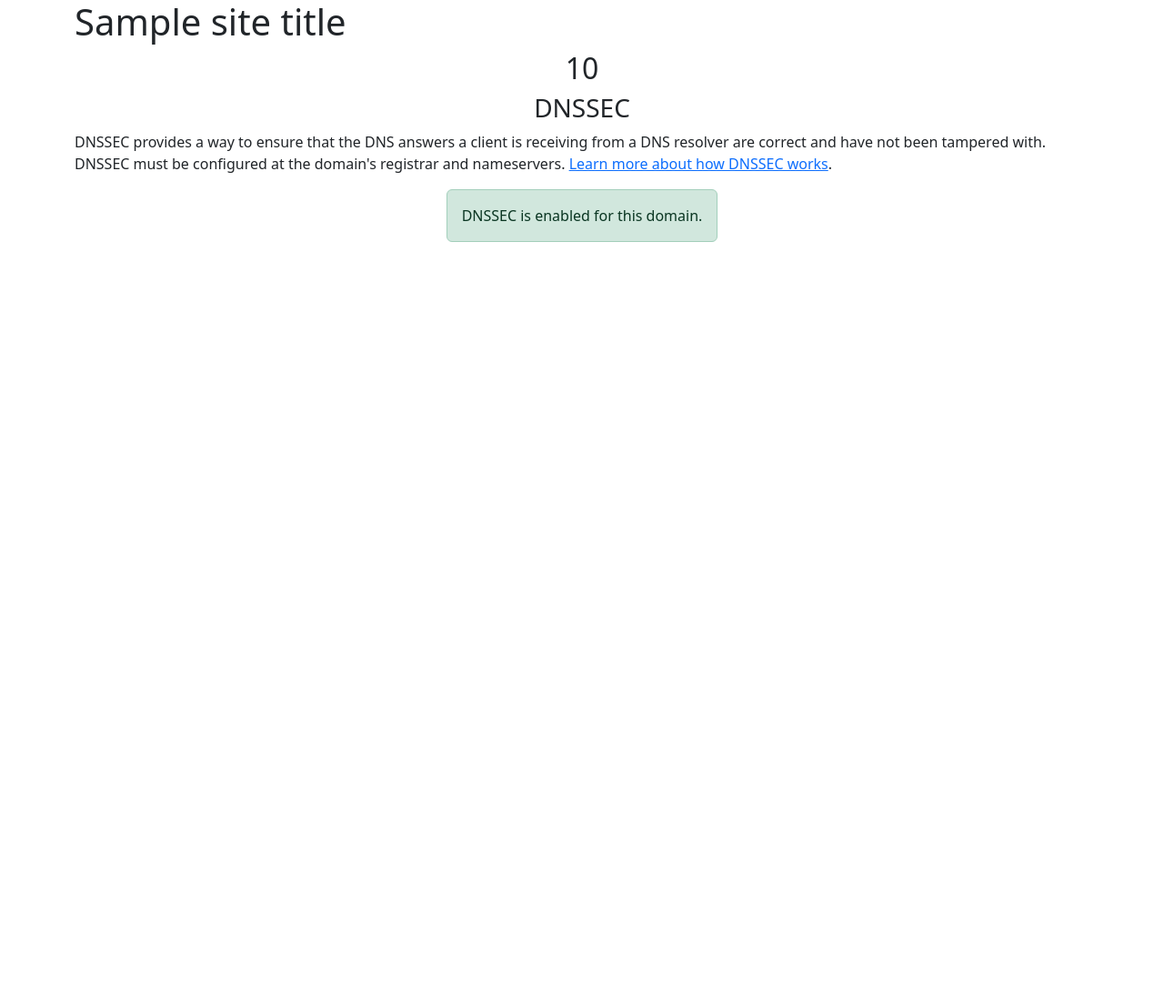
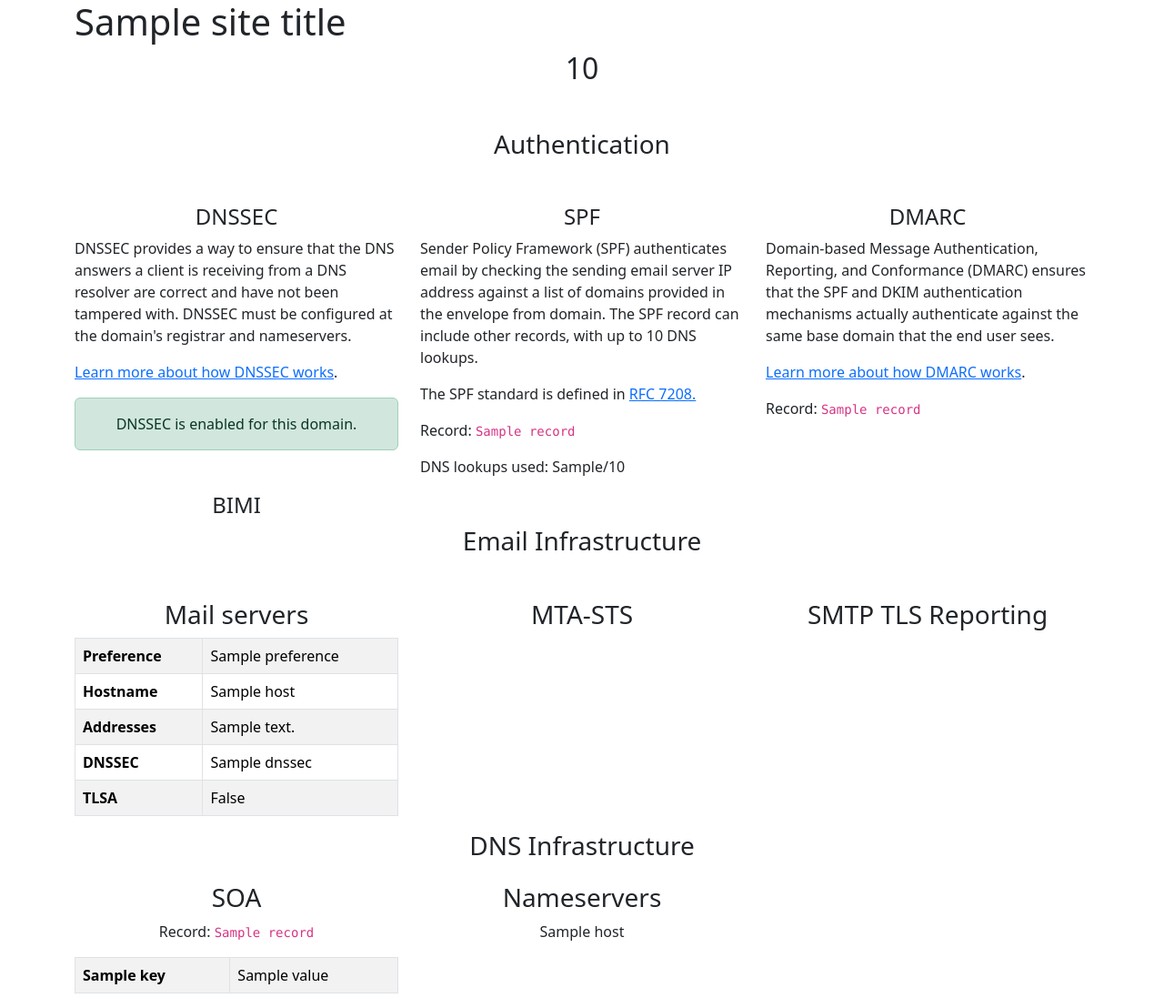
Before and after one commit to domainaware/checkdmarc-web-frontend, a Flask app: template templates/domain.html.jinja in a window 1280 px wide. Shown: the whole page at 91% size. Before the commit the page ends 266 px from the top, so only its background shows below. Run offline with Flask 3, Linux system fonts and the light colour scheme; the template is opened without the code that fills it: most values are stand-ins (such as "Sample title", 1, 10 or a date in 2020); parts of the project's set-up code (start-up, migrations or seed data) failed here and were passed over.

Commit message:
Add basic output for SPF and DMARC

```diff
--- a/main.py
+++ b/main.py
@@ -73,6 +73,7 @@ def domain(domain):
             "domain-does-not-exist.html.jinja", site_title=site_title, domain=domain
         )
         return Response(content, status=404)
+
     return render_template(
         "domain.html.jinja", site_title=site_title, domain=domain, results=results
     )
--- a/templates/domain.html.jinja
+++ b/templates/domain.html.jinja
@@ -1,22 +1,31 @@
 <!doctype html data-bs-theme="dark">
 <html lang="en">
+
 <head>
   <meta charset="utf-8">
   <meta name="viewport" content="width=device-width, initial-scale=1">
   <title>{{domain}} | {{site_title}}</title>
-    <link href="https://cdn.jsdelivr.net/npm/bootstrap@5.3.8/dist/css/bootstrap.min.css" rel="stylesheet" integrity="sha384-sRIl4kxILFvY47J16cr9ZwB07vP4J8+LH7qKQnuqkuIAvNWLzeN8tE5YBujZqJLB" crossorigin="anonymous">
-    <style>
-    </style>
+  <link href="https://cdn.jsdelivr.net/npm/bootstrap@5.3.8/dist/css/bootstrap.min.css" rel="stylesheet"
+    integrity="sha384-sRIl4kxILFvY47J16cr9ZwB07vP4J8+LH7qKQnuqkuIAvNWLzeN8tE5YBujZqJLB" crossorigin="anonymous">
 </head>
+
 <body>
   <main class="container">
     <h1>{{site_title}}</h1>
-            <div class="row justify-content-center">
-                <h2 class="text-center">{{domain}}</h2>
+    <div class="row">
+      <h2 class="text-center mb-5">{{domain}}</h2>
     </div>
-                <div class="row justify-content-center">
-                <h3 class="text-center">DNSSEC</h3>
-                <p>DNSSEC provides a way to ensure that the DNS answers a client is receiving from a DNS resolver are correct and have not been tampered with. DNSSEC must be configured at the domain's registrar and nameservers. <a href="https://www.cloudflare.com/learning/dns/dnssec/how-dnssec-works/" target="_blank">Learn more about how DNSSEC works</a>.</p>
+    <div class="row">
+      <h3 class="text-center mb-5">Authentication</h3>
+    </div>
+    <div class="row">
+      <div class="col-lg-4">
+        <h4 class="text-center">DNSSEC</h4>
+        <p>DNSSEC provides a way to ensure that the DNS answers a client is receiving from a DNS resolver are correct
+          and
+          have not been tampered with. DNSSEC must be configured at the domain's registrar and nameservers.</p>
+        <p><a href="https://www.cloudflare.com/learning/dns/dnssec/how-dnssec-works/">Learn more about how
+            DNSSEC works</a>.</p>
         {% if results.dnssec %}
         <div class="alert alert-success text-center w-auto" role="alert">
           DNSSEC is enabled for this domain.
@@ -27,8 +36,166 @@
         </div>
         {% endif %}
       </div>
+      <div class="col-lg-4">
+        <h4 class="text-center">SPF</h4>
+        <p>Sender Policy Framework (SPF) authenticates email by checking the sending email server IP address against a
+          list of domains provided in the envelope from domain. The SPF record can include other records, with up to 10
+          DNS lookups.</p>
+        <p>The SPF standard is defined in <a href="https://www.rfc-editor.org/rfc/rfc7208.html">RFC 7208.</a></p>
+        {% if results.spf.error %}
+        <div class="alert alert-danger text-center w-auto" role="alert">
+          {{results.spf.error}}
+        </div>
+        {% endif %}
+        {% if results.spf.valid %}
+        <div class="alert alert-success text-center w-auto" role="alert">
+          This domain has a valid SPF record.
+        </div>
+        {% endif %}
+        {% if results.spf.record %}
+        <p>Record: <code>{{results.spf.record}}</code></p>
+        {% endif %}
+        {% if results.spf.dns_lookups %}
+        <p>DNS lookups used: {{results.spf.dns_lookups}}/10</p>
+        {% endif %}
+      </div>
+      <div class="col-lg-4">
+        <h4 class="text-center">DMARC</h4>
+        <p>Domain-based Message Authentication, Reporting, and Conformance (DMARC) ensures that the SPF and DKIM
+          authentication mechanisms actually authenticate against the same base domain that the end user sees.</p>
+        <p><a href="https://seanthegeek.net/459/demystifying-dmarc/">Learn more about how DMARC works</a>.</p>
+        {% if results.dmarc.error %}
+        <div class="alert alert-danger text-center w-auto" role="alert">
+          {{results.spf.error}}
+        </div>
+        {% endif %}
+        {% if results.dmarc.valid and results.dmarc.tags.pct.value == 100 and results.dmarc.tags.p.value in ["reject",
+        "quarantine"] and results.dmarc.tags.sp.value in ["reject", "quarantine"] %}
+        <div class="alert alert-success text-center w-auto" role="alert">
+          This domain has an enforced DMARC policy.
+        </div>
+        {% endif %}
+        {% for warning in results.dmarc.warnings %}
+        <div class="alert alert-warning text-center w-auto" role="alert">
+          {{warning}}
+        </div>
+        {% endfor %}
+        {% if results.dmarc.record %}
+        <p>Record: <code>{{results.dmarc.record}}</code></p>
+        {% endif %}
+      </div>
+      <div class="col-lg-4">
+        <h4 class="text-center">BIMI</h4>
+      </div>
+    </div>
+    <div class="row">
+      <h3 class="text-center mb-5">Email Infrastructure</h3>
+    </div>
+    <div class="row">
+      <div class="col-lg-4">
+        <h3 class="text-center">Mail servers</h3>
+        {% if error in results.mx %}
+        <div class="alert alert-danger text-center w-auto" role="alert">
+          {{results.mx.error}}
+        </div>
+        {% elif results.mx.hosts|length == 0 %}
+        <div class="alert alert-info text-center w-auto" role="alert">
+          No MX records were found.
+        </div>
+        {% else %}
+        <ul class="list-unstyled text-center">
+          {% for host in results.mx.hosts %}
+          <table class="table table-bordered table-striped">
+            <tr>
+              <th scope="row">Preference</th>
+              <td>{{host.preference}}</td>
+            </tr>
+            <tr>
+              <th scope="row">Hostname</th>
+              <td>{{host.hostname}}</td>
+            </tr>
+            <tr>
+              <th scope="row">Addresses</th>
+              <td>
+                <ul class="list-unstyled">
+                  {% for address in host.addresses %}
+                  <li>{{address}}</li>
+                  {% endfor %}
+                </ul>
+              </td>
+            </tr>
+            <th scope="row">DNSSEC</th>
+            <td>{{host.dnssec}}</td>
+            </tr>
+            <tr>
+              <th scope="row">TLSA</th>
+              <td>
+                {% if host.tlsa %}
+                True
+                {% else %}
+                False
+                {% endif %}
+              </td>
+            </tr>
+          </table>
+          {% if host.dnssec and host.tlsa %}
+          <div class="alert alert-success text-center w-auto" role="alert">
+            Certificates are pinned using <a
+              href="https://en.wikipedia.org/wiki/DNS-based_Authentication_of_Named_Entities">DANE</a>.
+          </div>
+          {% endif %}
+          {%endfor%}
+        </ul>
+        {% endif %}
+      </div>
+      <div class="col-lg-4">
+        <h3 class="text-center">MTA-STS</h3>
+      </div>
+      <div class="col-lg-4">
+        <h3 class="text-center">SMTP TLS Reporting</h3>
+      </div>
+    </div>
+    <div class="row">
+      <h3 class="text-center mb-4">DNS Infrastructure</h3>
+      <div class="col-lg-4">
+        <h3 class="text-center">SOA</h3>
+        {% if error in results.soa %}
+        <div class="alert alert-danger text-center w-auto" role="alert">
+          {{results.soa.error}}
+        </div>
+        {% else %}
+        <p class="text-center">Record: <code>{{results.soa.record}}</code></p>
+        <table class="table table-bordered table-striped">
+          {% for key, value in results.soa["values"].items() %}
+          <tr>
+            <th scope="row">{{key.capitalize().replace("_", " ")}}</th>
+            <td>{{value}}</td>
+          </tr>
+          {% endfor %}
+        </table>
+        {% endif %}
+      </div>
+      <div class="col-lg-4">
+        <h3 class="text-center">Nameservers</h3>
+        {% if error in results.ns %}
+        <div class="alert alert-danger text-center w-auto" role="alert">
+          {{results.ns.error}}
+        </div>
+        {% else %}
+        <ul class="list-unstyled text-center">
+          {% for host in results.ns.hostnames %}
+          <li>{{host}}</li>
+          {%endfor%}
+        </ul>
+        {% endif %}
+      </div>
+    </div>
+    </div>
     </div>
   </main>
-    <script src="https://cdn.jsdelivr.net/npm/bootstrap@5.3.8/dist/js/bootstrap.bundle.min.js" integrity="sha384-FKyoEForCGlyvwx9Hj09JcYn3nv7wiPVlz7YYwJrWVcXK/BmnVDxM+D2scQbITxI" crossorigin="anonymous"></script>
+  <script src="https://cdn.jsdelivr.net/npm/bootstrap@5.3.8/dist/js/bootstrap.bundle.min.js"
+    integrity="sha384-FKyoEForCGlyvwx9Hj09JcYn3nv7wiPVlz7YYwJrWVcXK/BmnVDxM+D2scQbITxI"
+    crossorigin="anonymous"></script>
 </body>
+
 </html>
```
Also changed, not shown: templates/index.html.jinja (+10 -3 lines). Lines whose indentation alone changed are shown as unchanged.
